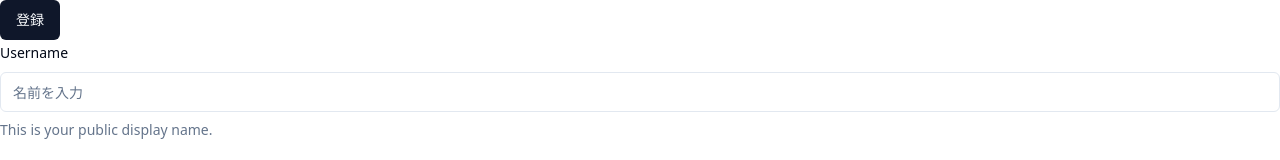
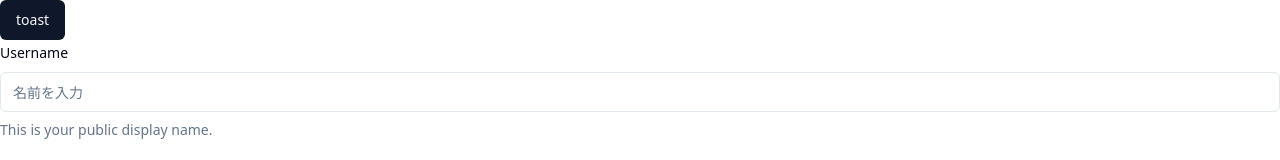
Before and after one commit to Hasegawa-Akito/nextjs-training, a Next.js app: page / in a window 1280 px wide. Shown: the top 160 px of the page. Built offline with nearby package versions, Linux system fonts and the light colour scheme.

Commit message:
add: toast

```diff
--- a/package.json
+++ b/package.json
@@ -17,6 +17,7 @@
     "@radix-ui/react-label": "^2.0.2",
     "@radix-ui/react-popover": "^1.0.7",
     "@radix-ui/react-slot": "^1.0.2",
+    "@radix-ui/react-toast": "^1.1.5",
     "@tensorflow-models/posenet": "^2.2.2",
     "@tensorflow/tfjs": "^4.6.0",
     "axios": "^1.4.0",
--- a/pages/index.tsx
+++ b/pages/index.tsx
@@ -1,17 +1,27 @@
 import { FormUI } from "@/components/shadcn/FormUI";
 import { Button } from "@/components/ui/button";
+import { ToastProvider, ToastViewport } from "@/components/ui/toast";
+import { Toaster } from "@/components/ui/toaster";
+import { useToast } from "@/components/ui/use-toast";
 import type { NextPage } from "next";
 
 const Home: NextPage = () => {
-  const handleButton = () => {
-    console.log("click");
-  };
+  const { toast } = useToast();
   return (
     <div>
-      <div>
-        <Button onClick={handleButton}>登録</Button>
-      </div>
+      <Button
+        onClick={() => {
+          toast({
+            variant: "destructive",
+            title: "Uh oh! Something went wrong.",
+            description: "There was a problem with your request.",
+          });
+        }}
+      >
+        toast
+      </Button>
       <FormUI />
+      <Toaster />
     </div>
   );
 };
--- /dev/null
+++ b/src/components/ui/toast.tsx
@@ -0,0 +1,127 @@
+import * as React from "react";
+import * as ToastPrimitives from "@radix-ui/react-toast";
+import { cva, type VariantProps } from "class-variance-authority";
+import { X } from "lucide-react";
+
+import { cn } from "@/lib/utils";
+
+const ToastProvider = ToastPrimitives.Provider;
+
+const ToastViewport = React.forwardRef<
+  React.ElementRef<typeof ToastPrimitives.Viewport>,
+  React.ComponentPropsWithoutRef<typeof ToastPrimitives.Viewport>
+>(({ className, ...props }, ref) => (
+  <ToastPrimitives.Viewport
+    ref={ref}
+    className={cn(
+      "fixed bottom-0 right-0 z-[100] flex max-h-screen w-full flex-col-reverse p-4 sm:bottom-0 sm:right-0 sm:top-auto sm:flex-col max-w-[420px]",
+      className
+    )}
+    {...props}
+  />
+));
+ToastViewport.displayName = ToastPrimitives.Viewport.displayName;
+
+const toastVariants = cva(
+  "group pointer-events-auto relative flex w-full items-center justify-between space-x-4 overflow-hidden rounded-md border p-6 pr-8 shadow-lg transition-all data-[swipe=cancel]:translate-x-0 data-[swipe=end]:translate-x-[var(--radix-toast-swipe-end-x)] data-[swipe=move]:translate-x-[var(--radix-toast-swipe-move-x)] data-[swipe=move]:transition-none data-[state=open]:animate-in data-[state=closed]:animate-out data-[swipe=end]:animate-out data-[state=closed]:fade-out-80 data-[state=closed]:slide-out-to-right-full data-[state=open]:slide-in-from-top-full data-[state=open]:sm:slide-in-from-bottom-full",
+  {
+    variants: {
+      variant: {
+        default: "border bg-background text-foreground",
+        destructive:
+          "destructive group border-destructive bg-destructive text-destructive-foreground",
+      },
+    },
+    defaultVariants: {
+      variant: "default",
+    },
+  }
+);
+
+const Toast = React.forwardRef<
+  React.ElementRef<typeof ToastPrimitives.Root>,
+  React.ComponentPropsWithoutRef<typeof ToastPrimitives.Root> &
+    VariantProps<typeof toastVariants>
+>(({ className, variant, ...props }, ref) => {
+  return (
+    <ToastPrimitives.Root
+      ref={ref}
+      className={cn(toastVariants({ variant }), className)}
+      {...props}
+    />
+  );
+});
+Toast.displayName = ToastPrimitives.Root.displayName;
+
+const ToastAction = React.forwardRef<
+  React.ElementRef<typeof ToastPrimitives.Action>,
+  React.ComponentPropsWithoutRef<typeof ToastPrimitives.Action>
+>(({ className, ...props }, ref) => (
+  <ToastPrimitives.Action
+    ref={ref}
+    className={cn(
+      "inline-flex h-8 shrink-0 items-center justify-center rounded-md border bg-transparent px-3 text-sm font-medium ring-offset-background transition-colors hover:bg-secondary focus:outline-none focus:ring-2 focus:ring-ring focus:ring-offset-2 disabled:pointer-events-none disabled:opacity-50 group-[.destructive]:border-muted/40 group-[.destructive]:hover:border-destructive/30 group-[.destructive]:hover:bg-destructive group-[.destructive]:hover:text-destructive-foreground group-[.destructive]:focus:ring-destructive",
+      className
+    )}
+    {...props}
+  />
+));
+ToastAction.displayName = ToastPrimitives.Action.displayName;
+
+const ToastClose = React.forwardRef<
+  React.ElementRef<typeof ToastPrimitives.Close>,
+  React.ComponentPropsWithoutRef<typeof ToastPrimitives.Close>
+>(({ className, ...props }, ref) => (
+  <ToastPrimitives.Close
+    ref={ref}
+    className={cn(
+      "absolute right-2 top-2 rounded-md p-1 text-foreground/50 opacity-0 transition-opacity hover:text-foreground focus:opacity-100 focus:outline-none focus:ring-2 group-hover:opacity-100 group-[.destructive]:text-red-300 group-[.destructive]:hover:text-red-50 group-[.destructive]:focus:ring-red-400 group-[.destructive]:focus:ring-offset-red-600",
+      className
+    )}
+    toast-close=""
+    {...props}
+  >
+    <X className="h-4 w-4" />
+  </ToastPrimitives.Close>
+));
+ToastClose.displayName = ToastPrimitives.Close.displayName;
+
+const ToastTitle = React.forwardRef<
+  React.ElementRef<typeof ToastPrimitives.Title>,
+  React.ComponentPropsWithoutRef<typeof ToastPrimitives.Title>
+>(({ className, ...props }, ref) => (
+  <ToastPrimitives.Title
+    ref={ref}
+    className={cn("text-sm font-semibold", className)}
+    {...props}
+  />
+));
+ToastTitle.displayName = ToastPrimitives.Title.displayName;
+
+const ToastDescription = React.forwardRef<
+  React.ElementRef<typeof ToastPrimitives.Description>,
+  React.ComponentPropsWithoutRef<typeof ToastPrimitives.Description>
+>(({ className, ...props }, ref) => (
+  <ToastPrimitives.Description
+    ref={ref}
+    className={cn("text-sm opacity-90", className)}
+    {...props}
+  />
+));
+ToastDescription.displayName = ToastPrimitives.Description.displayName;
+
+type ToastProps = React.ComponentPropsWithoutRef<typeof Toast>;
+
+type ToastActionElement = React.ReactElement<typeof ToastAction>;
+
+export {
+  type ToastProps,
+  type ToastActionElement,
+  ToastProvider,
+  ToastViewport,
+  Toast,
+  ToastTitle,
+  ToastDescription,
+  ToastClose,
+  ToastAction,
+};
--- /dev/null
+++ b/src/components/ui/toaster.tsx
@@ -0,0 +1,35 @@
+"use client"
+
+import {
+  Toast,
+  ToastClose,
+  ToastDescription,
+  ToastProvider,
+  ToastTitle,
+  ToastViewport,
+} from "@/components/ui/toast"
+import { useToast } from "@/components/ui/use-toast"
+
+export function Toaster() {
+  const { toasts } = useToast()
+
+  return (
+    <ToastProvider>
+      {toasts.map(function ({ id, title, description, action, ...props }) {
+        return (
+          <Toast key={id} {...props}>
+            <div className="grid gap-1">
+              {title && <ToastTitle>{title}</ToastTitle>}
+              {description && (
+                <ToastDescription>{description}</ToastDescription>
+              )}
+            </div>
+            {action}
+            <ToastClose />
+          </Toast>
+        )
+      })}
+      <ToastViewport />
+    </ToastProvider>
+  )
+}
--- /dev/null
+++ b/src/components/ui/use-toast.ts
@@ -0,0 +1,192 @@
+// Inspired by react-hot-toast library
+import * as React from "react"
+
+import type {
+  ToastActionElement,
+  ToastProps,
+} from "@/components/ui/toast"
+
+const TOAST_LIMIT = 1
+const TOAST_REMOVE_DELAY = 1000000
+
+type ToasterToast = ToastProps & {
+  id: string
+  title?: React.ReactNode
+  description?: React.ReactNode
+  action?: ToastActionElement
+}
+
+const actionTypes = {
+  ADD_TOAST: "ADD_TOAST",
+  UPDATE_TOAST: "UPDATE_TOAST",
+  DISMISS_TOAST: "DISMISS_TOAST",
+  REMOVE_TOAST: "REMOVE_TOAST",
+} as const
+
+let count = 0
+
+function genId() {
+  count = (count + 1) % Number.MAX_SAFE_INTEGER
+  return count.toString()
+}
+
+type ActionType = typeof actionTypes
+
+type Action =
+  | {
+      type: ActionType["ADD_TOAST"]
+      toast: ToasterToast
+    }
+  | {
+      type: ActionType["UPDATE_TOAST"]
+      toast: Partial<ToasterToast>
+    }
+  | {
+      type: ActionType["DISMISS_TOAST"]
+      toastId?: ToasterToast["id"]
+    }
+  | {
+      type: ActionType["REMOVE_TOAST"]
+      toastId?: ToasterToast["id"]
+    }
+
+interface State {
+  toasts: ToasterToast[]
+}
+
+const toastTimeouts = new Map<string, ReturnType<typeof setTimeout>>()
+
+const addToRemoveQueue = (toastId: string) => {
+  if (toastTimeouts.has(toastId)) {
+    return
+  }
+
+  const timeout = setTimeout(() => {
+    toastTimeouts.delete(toastId)
+    dispatch({
+      type: "REMOVE_TOAST",
+      toastId: toastId,
+    })
+  }, TOAST_REMOVE_DELAY)
+
+  toastTimeouts.set(toastId, timeout)
+}
+
+export const reducer = (state: State, action: Action): State => {
+  switch (action.type) {
+    case "ADD_TOAST":
+      return {
+        ...state,
+        toasts: [action.toast, ...state.toasts].slice(0, TOAST_LIMIT),
+      }
+
+    case "UPDATE_TOAST":
+      return {
+        ...state,
+        toasts: state.toasts.map((t) =>
+          t.id === action.toast.id ? { ...t, ...action.toast } : t
+        ),
+      }
+
+    case "DISMISS_TOAST": {
+      const { toastId } = action
+
+      // ! Side effects ! - This could be extracted into a dismissToast() action,
+      // but I'll keep it here for simplicity
+      if (toastId) {
+        addToRemoveQueue(toastId)
+      } else {
+        state.toasts.forEach((toast) => {
+          addToRemoveQueue(toast.id)
+        })
+      }
+
+      return {
+        ...state,
+        toasts: state.toasts.map((t) =>
+          t.id === toastId || toastId === undefined
+            ? {
+                ...t,
+                open: false,
+              }
+            : t
+        ),
+      }
+    }
+    case "REMOVE_TOAST":
+      if (action.toastId === undefined) {
+        return {
+          ...state,
+          toasts: [],
+        }
+      }
+      return {
+        ...state,
+        toasts: state.toasts.filter((t) => t.id !== action.toastId),
+      }
+  }
+}
+
+const listeners: Array<(state: State) => void> = []
+
+let memoryState: State = { toasts: [] }
+
+function dispatch(action: Action) {
+  memoryState = reducer(memoryState, action)
+  listeners.forEach((listener) => {
+    listener(memoryState)
+  })
+}
+
+type Toast = Omit<ToasterToast, "id">
+
+function toast({ ...props }: Toast) {
+  const id = genId()
+
+  const update = (props: ToasterToast) =>
+    dispatch({
+      type: "UPDATE_TOAST",
+      toast: { ...props, id },
+    })
+  const dismiss = () => dispatch({ type: "DISMISS_TOAST", toastId: id })
+
+  dispatch({
+    type: "ADD_TOAST",
+    toast: {
+      ...props,
+      id,
+      open: true,
+      onOpenChange: (open) => {
+        if (!open) dismiss()
+      },
+    },
+  })
+
+  return {
+    id: id,
+    dismiss,
+    update,
+  }
+}
+
+function useToast() {
+  const [state, setState] = React.useState<State>(memoryState)
+
+  React.useEffect(() => {
+    listeners.push(setState)
+    return () => {
+      const index = listeners.indexOf(setState)
+      if (index > -1) {
+        listeners.splice(index, 1)
+      }
+    }
+  }, [state])
+
+  return {
+    ...state,
+    toast,
+    dismiss: (toastId?: string) => dispatch({ type: "DISMISS_TOAST", toastId }),
+  }
+}
+
+export { useToast, toast }
```
Also changed, not shown: 1 other file (tests, documents, lock files or other folders).
